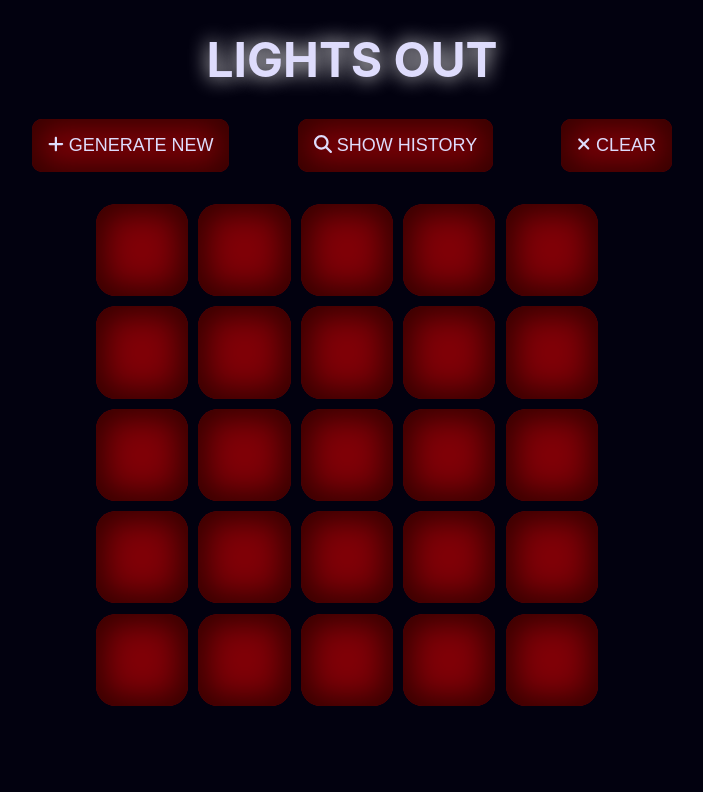
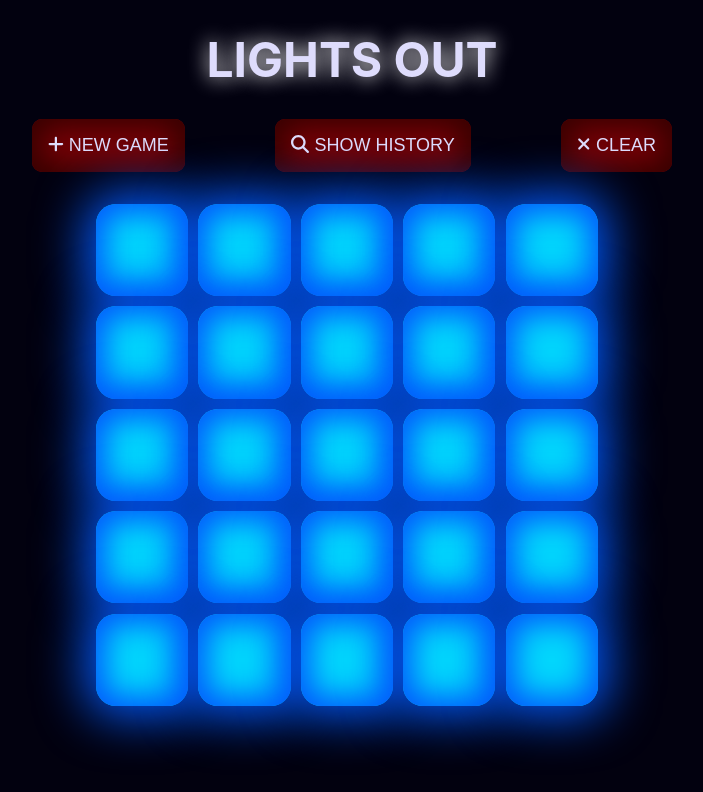
Before and after one commit to BeepBoopBobo/lights-out, a React (Create React App) app: page / in a window 1280 px wide. Shown: the top 792 px of the page, without its empty margins (288-991 px from the left). Built offline with nearby package versions, Linux system fonts and the light colour scheme.

Commit message:
fix: reseting board

```diff
--- a/src/App.css
+++ b/src/App.css
@@ -28,36 +28,42 @@
   color: #61dafb;
 }
 
-#history {
-  width: 20%;
+.history {
+  width: 50%;
   margin: auto;
+  display: flex;
+  flex-wrap: wrap;
+  justify-content: space-around;
+  gap: 10px;
 }
 
 .history-board {
-  width: 100%;
+  width: 10%;
   aspect-ratio: 1/1;
-  margin-top: 2rem;
 }
+
 
 .history-board-row {
   display: flex;
   height: fit-content;
 }
 
-.hitory-tile {
+.history-tile {
   width: 20%;
   aspect-ratio: 1/1;
   background-color: red;
   border: 2px solid #02010f;
 }
 
-.hitory-tile.active {
+.history-tile.active {
   background-color: #035afc;
   border: 2px solid #02010f;
 
 }
 
-
+.hidden {
+  display: none;
+}
 
 @keyframes App-logo-spin {
   from {
--- a/src/App.js
+++ b/src/App.js
@@ -2,9 +2,9 @@ import React from 'react';
 import './App.css';
 import GameBoard from './components/GameBoard';
 import { library } from '@fortawesome/fontawesome-svg-core';
-import { faXmark, faPlus, faMagnifyingGlass } from '@fortawesome/free-solid-svg-icons';
+import { faXmark, faPlus, faMagnifyingGlass, faRotateLeft } from '@fortawesome/free-solid-svg-icons';
 
-library.add(faXmark, faPlus, faMagnifyingGlass);
+library.add(faXmark, faPlus, faMagnifyingGlass, faRotateLeft);
 
 function App() {
   return <>
--- a/src/components/GameBoard.js
+++ b/src/components/GameBoard.js
@@ -4,27 +4,13 @@ import styles from './GameBoard.module.css'
 import { FontAwesomeIcon } from '@fortawesome/react-fontawesome';
 
 const GameBoard = () => {
-    const [boardState, setBoardState] = useState([[], [], [], [], []]);
+    const [boardState, setBoardState] = useState([[1, 1, 1, 1, 1], [1, 1, 1, 1, 1], [1, 1, 1, 1, 1], [1, 1, 1, 1, 1], [1, 1, 1, 1, 1]]);
     const [boardHistory, setboardHistory] = useState([]);
     const [hasWon, setHasWon] = useState(false);
     const [showHistory, setShowHistory] = useState(false);
 
 
-    //generate a board of random '1' and '0' on mounting the component
-    useEffect(() => {
-        const generateBoard = () => {
-            let generatedArray = [[], [], [], [], []];
-            for (let i = 0; i < 5; i++) {
-                for (let j = 0; j < 5; j++) {
-                    generatedArray[i][j] = 0;
-                }
-            }
-            setBoardState(generatedArray);
-        }
-        generateBoard();
 
-        //generate random clicks
-    }, [])
 
     //renders board row after row and then returns it as a whole array
     const renderBoard = () => {
@@ -35,8 +21,34 @@ const GameBoard = () => {
                     boardArray.push(<GameTile value={item} row={i} col={index} toggleTileState={handleTileClick} key={`tile[${i}-${index}]`} />);
                 })
         }
+        return boardArray;
+    }
 
-        return boardArray;
+    const generateActiveTiles = async () => {
+        setHasWon(false);
+        console.log('pre await')
+        console.log('>>', boardState)
+        await clearState();
+        console.log('>>')
+        console.log('post await')
+        console.log('>>', boardState)
+
+        for (let i = 0; i < (Math.floor(Math.random() * 5) + 2); i++) {
+            let ranX = Math.floor(Math.random() * boardState.length)
+            let ranY = Math.floor(Math.random() * boardState.length)
+            handleTileClick(ranX, ranY);
+        }
+    }
+
+    const clearState = () => {
+        let newBoard = [...boardState];
+        for (let i = 0; i < 5; i++) {
+            for (let x = 0; x < 5; x++) {
+                newBoard[i][x] = 1
+            }
+        }
+        setBoardState(newBoard)
+        setboardHistory([]);
     }
 
     //adds all values to the sumOfValues and if it is equal to 25, then set the state of the game to won
@@ -67,7 +79,7 @@ const GameBoard = () => {
                 tempArray[row][col] = 1;
             }
         }
-        return tempArray;
+        setBoardState(tempArray);
     }
 
     //calls for the clicked and adjecent tiles to have their values swapped
@@ -81,22 +93,16 @@ const GameBoard = () => {
 
         checkGameStatus();
         let currBoard = boardState.map(row => [...row]);
+
         setboardHistory((prevState) => [...prevState, currBoard]);
     }
 
-    const generateActiveTiles = () => {
-        let ranX = Math.floor(Math.random() * boardState.length)
-        let ranY = Math.floor(Math.random() * boardState.length)
-        handleTileClick(ranX, ranY);
-    }
 
-    const clearState = () => {
-        setBoardState([[0, 0, 0, 0, 0], [0, 0, 0, 0, 0], [0, 0, 0, 0, 0], [0, 0, 0, 0, 0], [0, 0, 0, 0, 0]])
-        setboardHistory([]);
-    }
+
     const toggleHistory = () => {
         setShowHistory(!showHistory)
     }
+
     const renderHistory = () => {
         let historyBoard = [];
         boardHistory.forEach((board, boardIndex) => {
@@ -108,9 +114,7 @@ const GameBoard = () => {
 
                 row.forEach((tile, tileIndex) => {
                     let tileKey = `${rowKey}-tile-${tileIndex}`
-                    rowTiles.push(tile === 1 ?
-                        <div className="hitory-tile active" key={tileKey} ></div> :
-                        <div className="hitory-tile" key={tileKey}></div>)
+                    rowTiles.push(<div className={tile === 1 ? "history-tile active" : "history-tile"} key={tileKey} ></div>)
                 })
                 boardRows.push(<div className='history-board-row' key={rowKey}>{rowTiles}</div>)
             })
@@ -122,23 +126,24 @@ const GameBoard = () => {
         return historyBoard;
     }
 
-    return <div className={styles.gameContainer}>
+    return <div >
         <h1> LIGHTS OUT</h1>
         <div id={styles.options}>
-            <button className={styles.optbtn} onClick={generateActiveTiles}><FontAwesomeIcon icon="plus" /> generate new</button>
+            <button className={styles.optbtn} onClick={generateActiveTiles}><FontAwesomeIcon icon="plus" /> new game</button>
             <button className={styles.optbtn} onClick={toggleHistory}><FontAwesomeIcon icon="magnifying-glass" /> {showHistory ? 'hide history' : 'show history'} </button>
             <button className={styles.optbtn} onClick={clearState}><FontAwesomeIcon icon="xmark" /> clear</button>
         </div>
+        <div className={styles.gameContainer}>
 
-        <div className={styles.board}>
-            {hasWon ? <div>
+            {hasWon ? <div className={styles.gameover}>
                 <h1 id={styles.win}>YOU WON</h1>
-                <button className={styles.optbtn} onClick={generateActiveTiles}><FontAwesomeIcon icon="plus" /> generate new</button>
+                <button className={styles.optbtn} onClick={generateActiveTiles}><FontAwesomeIcon icon="rotate-left" /> new game</button>
             </div>
-                : renderBoard()}
-        </div>
-        <div id="history" className={showHistory ? '' : styles.hidden}>
-            {renderHistory()}
+                : <div className={styles.board}>{renderBoard()}</div>}
+
+            <div className={showHistory ? 'history' : `history hidden`}>
+                {renderHistory()}
+            </div>
         </div>
     </div>
 }
--- a/src/components/GameBoard.module.css
+++ b/src/components/GameBoard.module.css
@@ -1,9 +1,11 @@
 .gameContainer {
-    color: white;
-    text-align: center;
+    display: flex;
+    align-items: start;
+    align-content: start;
 }
 
 h1 {
+    text-align: center;
     width: 100%;
     font-size: 3rem;
     padding: 30px 0;
@@ -19,6 +21,7 @@ h1 {
     grid-template-columns: repeat(5, 1fr);
     grid-template-rows: repeat(5, 1fr);
     margin: auto;
+    margin-top: 0;
 }
 
 #win {
@@ -54,9 +57,15 @@ h1 {
     cursor: pointer;
 }
 
-.hidden {
-    display: none;
+.gameover {
+    width: 100%;
+    text-align: center;
 }
+
+.gameover h1 {
+    width: 100%;
+}
+
 
 @media screen and (max-width: 1200px) {
     .board {
```
